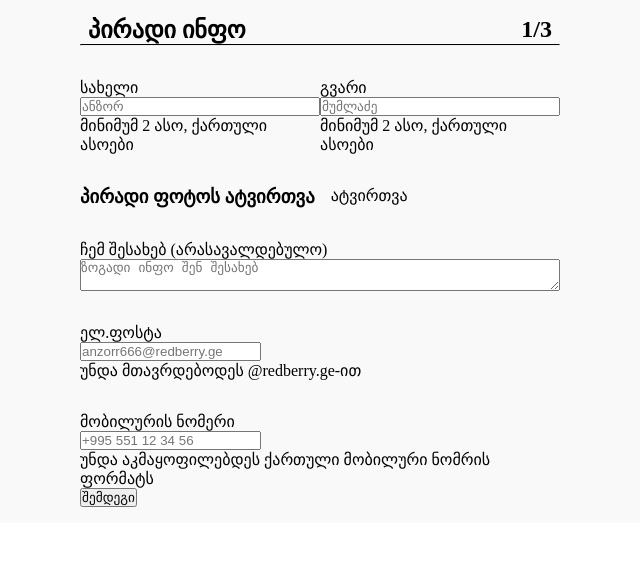
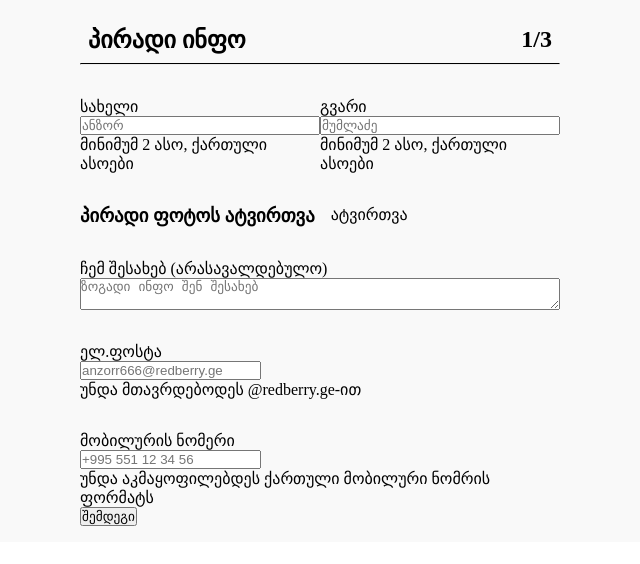
Before and after one commit to nikaKh12/resume-builder, a React (Create React App) app: page /private-info in a window 1280 px wide. Shown: the top 564 px of the page, without its empty margins (0-640 px from the left). Built offline with nearby package versions, Linux system fonts and the light colour scheme.

Commit message:
Fixed margin in form header

```diff
--- a/src/App.css
+++ b/src/App.css
@@ -58,7 +58,7 @@ header {
 .private-info-form-header {
   display: flex;
   justify-content: space-between;
-  margin: 0 0.5em;
+  margin: 0.6em 0.5em;
 }
 
 .form-names-container {
```
